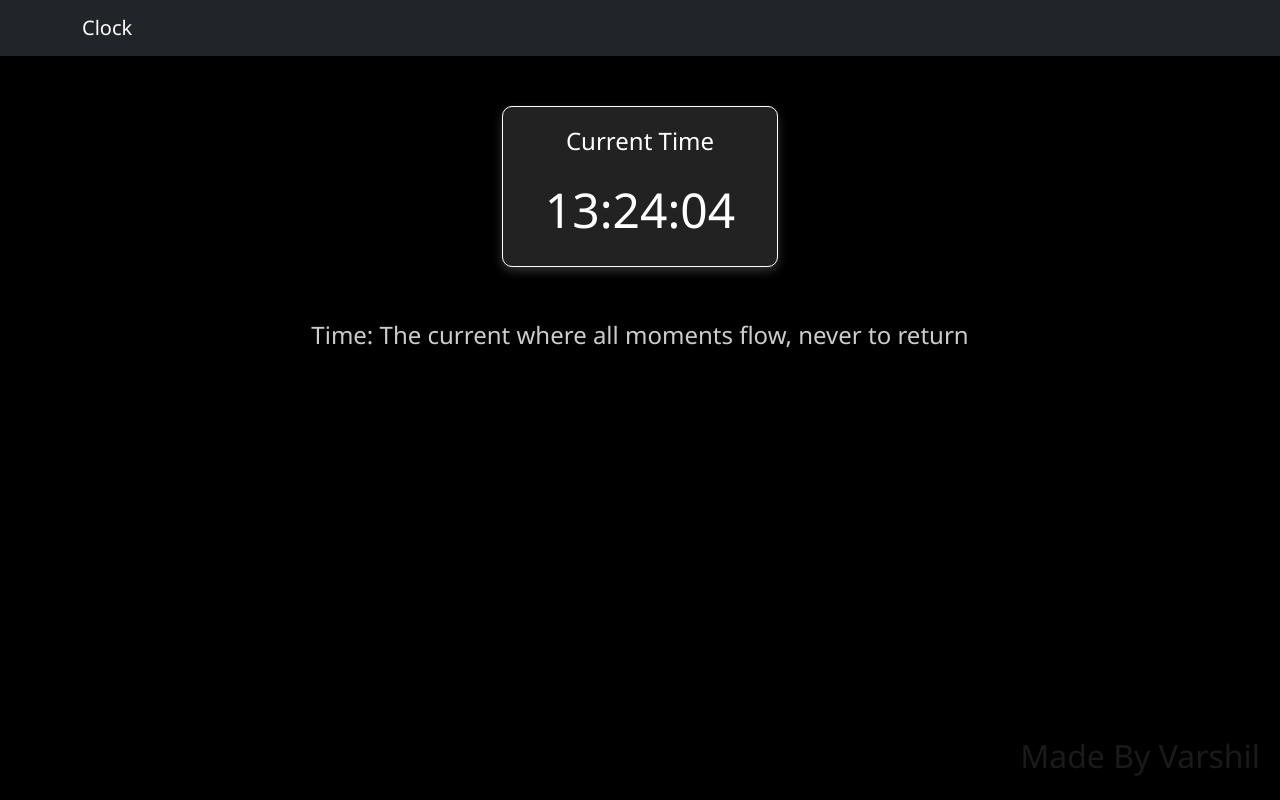
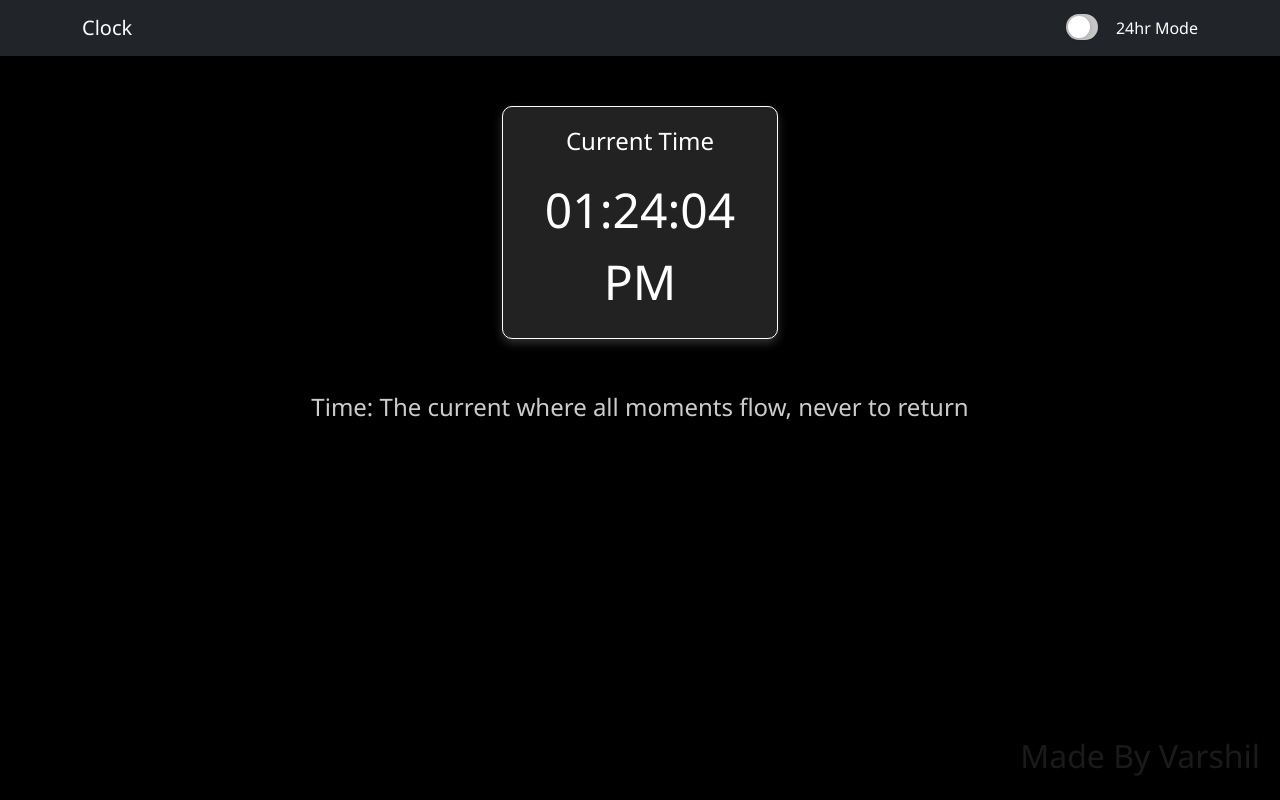
Before and after one commit to NINJA1511/Simple-Colck, a plain HTML site: page index.html in a window 1280 px wide. Drawn offline with nearby package versions, Linux system fonts and the light colour scheme.

Commit message:
Add files via upload

```diff
--- a/index.html
+++ b/index.html
@@ -17,6 +17,12 @@
   <nav class="navbar navbar-expand-lg navbar-dark bg-dark">
     <div class="container">
       <a class="navbar-brand" href="#">Clock</a>
+      <div class="ms-auto">
+        <div class="form-check form-switch text-light">
+          <input class="form-check-input" type="checkbox" id="timeModeSwitch" onclick="toggleTimeMode()">
+          <label class="form-check-label" for="timeModeSwitch">24hr Mode</label>
+        </div>
+      </div>
     </div>
   </nav>
 
--- a/script.js
+++ b/script.js
@@ -1,9 +1,32 @@
+
+let is24HourMode = false;
+
 function updateClock() {
-  const now = new Date();
-  let hours = now.getHours().toString().padStart(2, '0');
-  let minutes = now.getMinutes().toString().padStart(2, '0');
-  let seconds = now.getSeconds().toString().padStart(2, '0');
-  document.getElementById('clock').textContent = `${hours}:${minutes}:${seconds}`;
+    const now = new Date();
+    let hours = now.getHours();
+    let minutes = now.getMinutes();
+    let seconds = now.getSeconds();
+    let session = "";
+
+    if (!is24HourMode) {
+        session = hours >= 12 ? "PM" : "AM";
+        hours = hours % 12;
+        if (hours === 0) hours = 12;
+    }
+
+    // Pad numbers with zeros if necessary
+    hours = hours < 10 ? "0" + hours : hours;
+    minutes = minutes < 10 ? "0" + minutes : minutes;
+    seconds = seconds < 10 ? "0" + seconds : seconds;
+
+    const timeStr = `${hours}:${minutes}:${seconds}` + (is24HourMode ? "" : " " + session);
+    document.getElementById("clock").innerText = timeStr;
+}
+
+function toggleTimeMode() {
+    const toggle = document.getElementById("timeModeSwitch");
+    is24HourMode = toggle.checked;
+    updateClock();
 }
 
 setInterval(updateClock, 1000);
--- a/style.css
+++ b/style.css
@@ -76,3 +76,53 @@ body {
     font-size: 1.25rem;
   }
 }
+
+.form-check-input {
+    -webkit-appearance: none;
+       -moz-appearance: none;
+            appearance: none;
+    width: 60px;
+    height: 26px;
+    background-color: #c6c6c6;
+    border-radius: 13px;
+    position: relative;
+    cursor: pointer;
+    outline: none;
+    transition: background-color 0.2s;
+    border: none;
+    box-shadow: none;
+    vertical-align: middle;
+    margin: 0;
+    display: inline-block;
+}
+
+.form-check-input::after {
+    content: "";
+    display: block;
+    position: absolute;
+    width: 22px;
+    height: 22px;
+    background: #fff;
+    border-radius: 50%;
+    top: 2px;
+    left: 2px;
+    transition: transform 0.2s;
+    box-shadow: 0 1px 4px rgba(0,0,0,0.15);
+}
+
+.form-check-input:checked {
+    background-color: #0d6efd;
+}
+
+.form-check-input:checked::after {
+    transform: translateX(7px);
+}
+
+.form-check-label {
+    margin-left: 10px;
+    vertical-align: middle;
+    cursor: pointer;
+    user-select: none;
+    font-size: 1rem;
+    color: #fff;
+}
```
